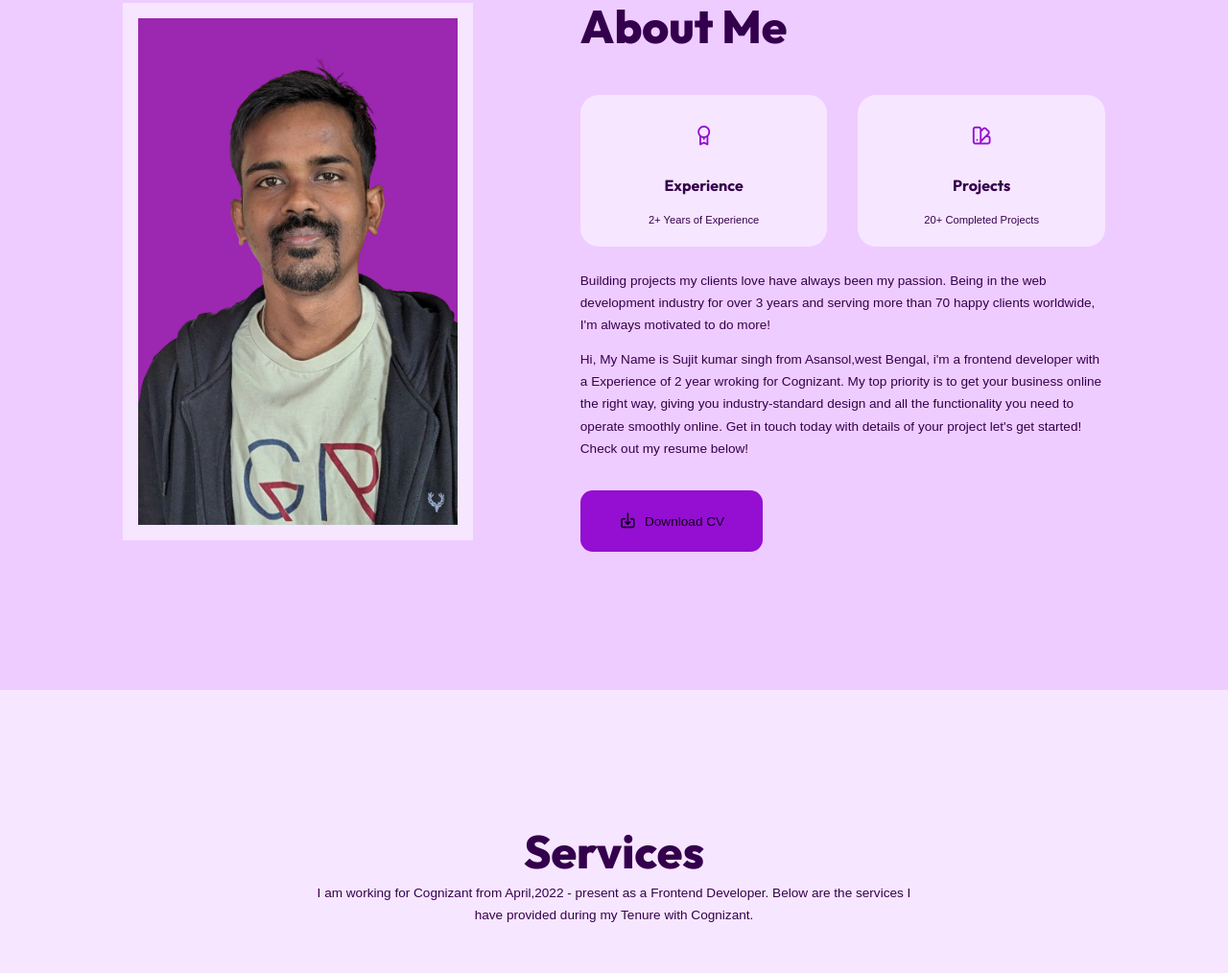
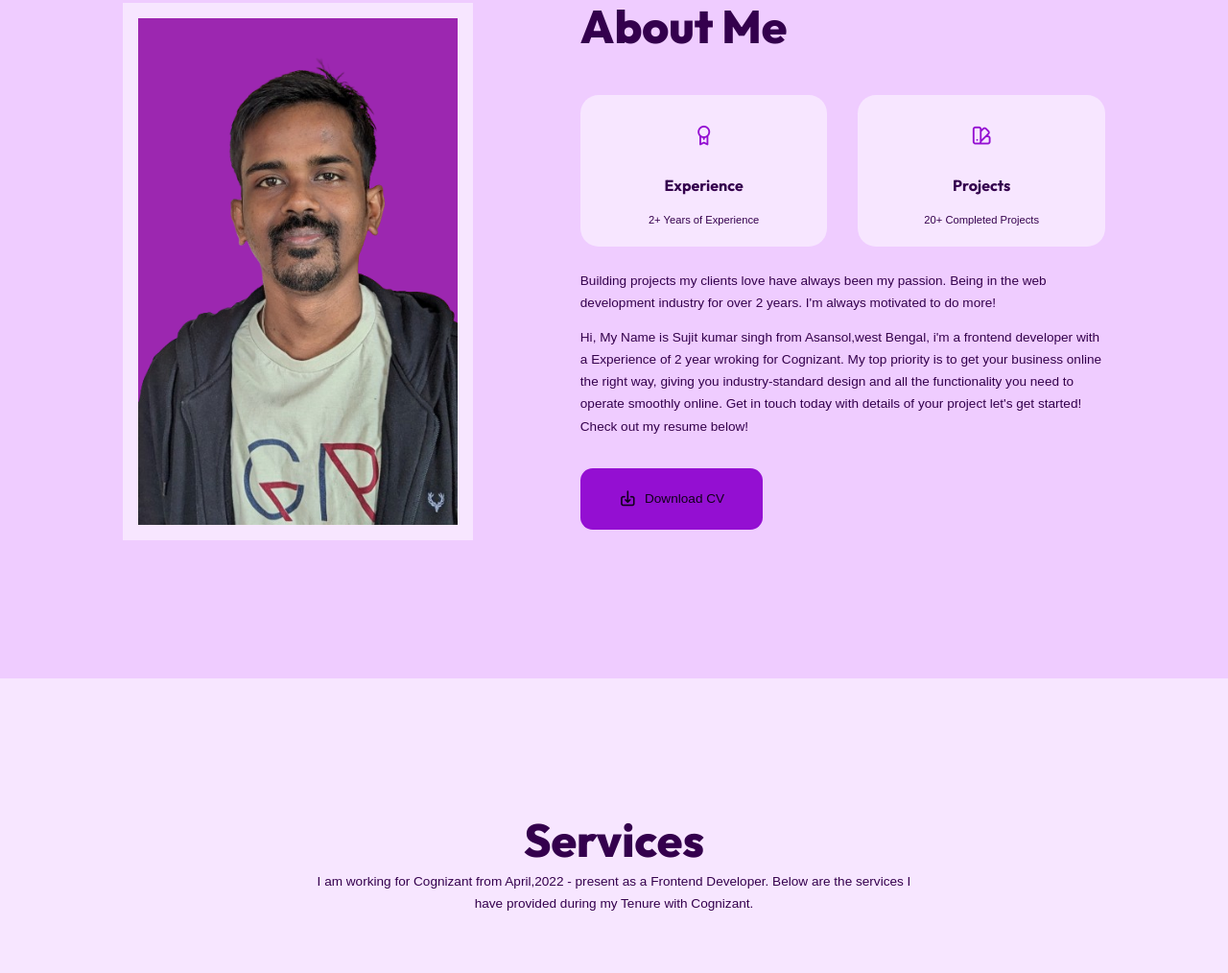
Before and after one commit to sujitsingh08rdm/portfolio-newSuijt, a plain HTML site: page index.html in a window 1280 px wide. Shown: the part 973-1987 px from the top of the page at 96% size. Drawn offline with nearby package versions, Linux system fonts and the light colour scheme.

Commit message:
Update index.html

```diff
--- a/index.html
+++ b/index.html
@@ -118,8 +118,7 @@
           </div>
           <p>
             Building projects my clients love have always been my passion. Being
-            in the web development industry for over 3 years and serving more
-            than 70 happy clients worldwide, I'm always motivated to do more!
+            in the web development industry for over 2 years. I'm always motivated to do more!
           </p>
 
           <p>
```
